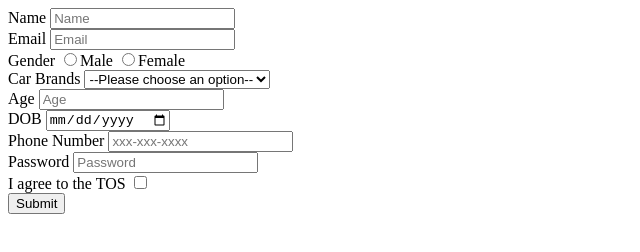
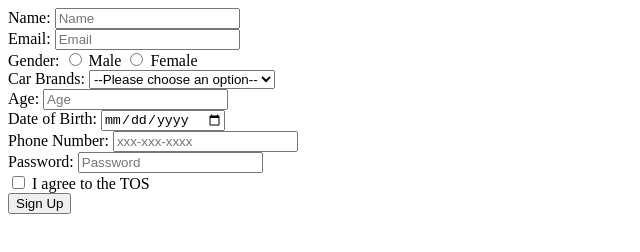
Before and after one commit to acciojob/signup-form-car-the-paranoid07, a website: page main.html in a window 1280 px wide. Shown: the whole page, without its empty margins (0-640 px from the left). Drawn offline with Linux system fonts and the light colour scheme.

Commit message:
created a submission

```diff
--- a/main.html
+++ b/main.html
@@ -8,55 +8,48 @@
 
 <body>
 	<!-- the entire body must be written by student -->
-    <script type="text/javascript" src="./script.js">
-</script>
-	<form action="" method="post">
-        <div>
-            <label for="name">Name</label>
-            <input type="text" id="#name" required placeholder="Name">
-        </div>
-        <div>
-            <label for="email">Email</label>
-            <input type="email" id="#email" required placeholder="Email">
-        </div>
-        <div>
-            <label for="gender">Gender</label>
-            <input type="radio" id="#gender_m" name="gender" required>Male
-            <input type="radio" id="#gender_f" name="gender" required>Female
-        </div>
-        <div>
-            <label for="#cars" >Car Brands</label>
-            <select name="cars" id="#cars" >
-                <option value="" disabled selected>--Please choose an option--</option>
-                <option value="BMW">BMW</option>
-                <option value="Audi">Audi</option>
-                <option value="Mercedez">Mercedez</option>
-            </select>
-        </div>
-        <div>
-            <label for="input#age">Age</label>
-            <input type="number" id="#age" required placeholder="Age">
-        </div>
-        <div>
-            <label for="dob">DOB</label>
-            <input type="date" id="#date" required>
-        </div>
-        <div>
-            <label for="phone">Phone Number</label>
-            <input type="tel" id="#tel" placeholder="xxx-xxx-xxxx">
-        </div>
-        <div>
-            <label for="password">Password</label>
-            <input type="password" id="#password" required placeholder="Password">
-        </div>
-        <div>
-            <label for="tnc">I agree to the TOS</label>
-            <input type="checkbox" id="#tos" required>
-        </div>
-        <div>
-            <input type="submit">
-        </div>
-    </form>
+    <script type="text/javascript" src="./script.js"></script>
+	 <form action="#" method="post">
+    <label for="name">Name:</label>
+    <input type="text" id="name" name="name" placeholder="Name" required><br>
+
+    <label for="email">Email:</label>
+    <input type="email" id="email" name="email" placeholder="Email" required><br>
+
+    <label>Gender:</label>
+    <input type="radio" id="gender_m" name="gender" required>
+    <label for="gender_m">Male</label>
+    <input type="radio" id="gender_f" name="gender" required>
+    <label for="gender_f">Female</label><br>
+
+    <label for="cars">Car Brands:</label>
+    <select id="cars" name="cars" required>
+      <option value="" disabled selected>--Please choose an option--</option>
+      <!-- Add more <option> elements for car brands -->
+		<option value="BMW">BMW</option>
+		<option value="Mercedes">Mercedes</option>
+		<option value="Ferrari">Ferrari</option>
+    </select><br>
+
+    <label for="age">Age:</label>
+    <input type="number" id="age" name="age" placeholder="Age" required><br>
+
+    <label for="dob">Date of Birth:</label>
+    <input type="date" id="dob" name="dob" required><br>
+
+    <label for="tel">Phone Number:</label>
+    <input type="tel" id="tel" name="tel" pattern="[0-9]{3}-[0-9]{3}-[0-9]{4}" placeholder="xxx-xxx-xxxx"><br>
+
+    <label for="password">Password:</label>
+    <input type="password" id="password" name="password" placeholder="Password" required><br>
+
+    <label>
+      <input type="checkbox" id="tos" name="tos" required>
+      I agree to the TOS
+    </label><br>
+
+    <button type="submit">Sign Up</button>
+  </form>
 
 </body>
 
```
